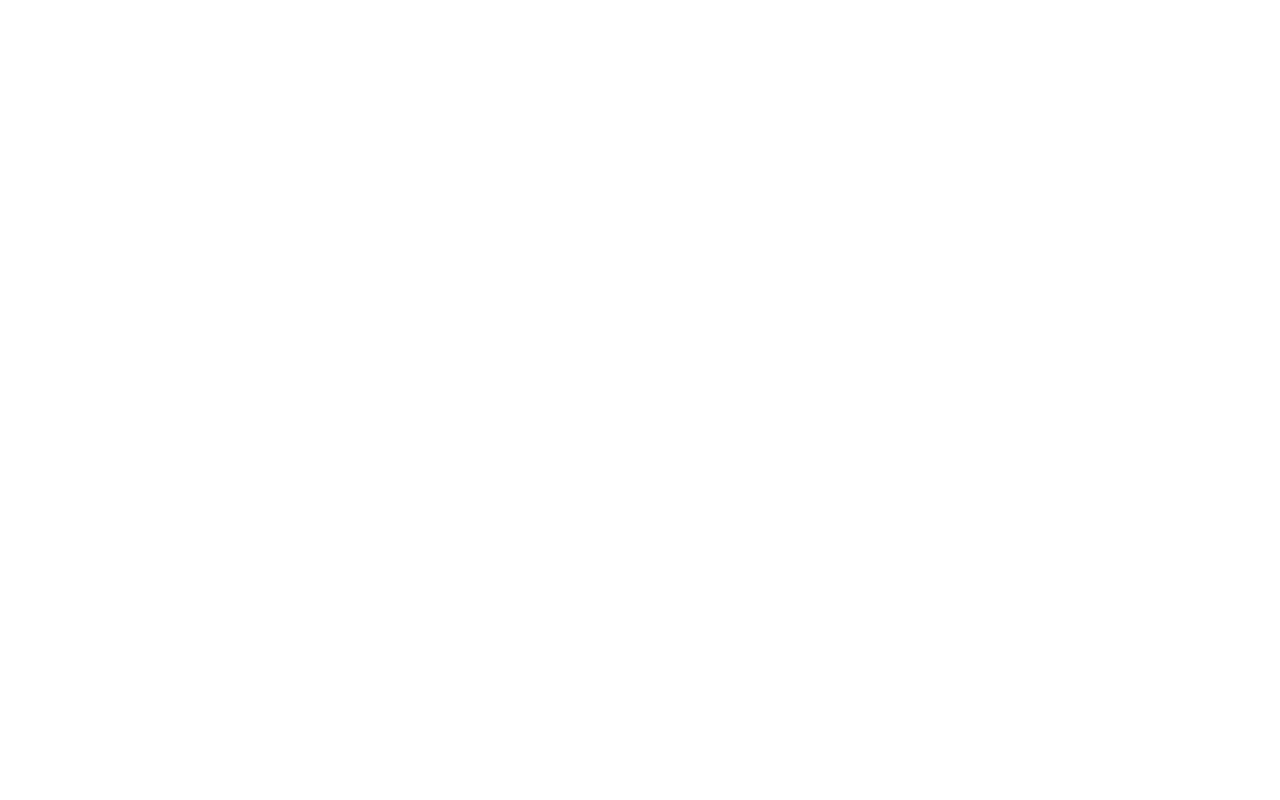
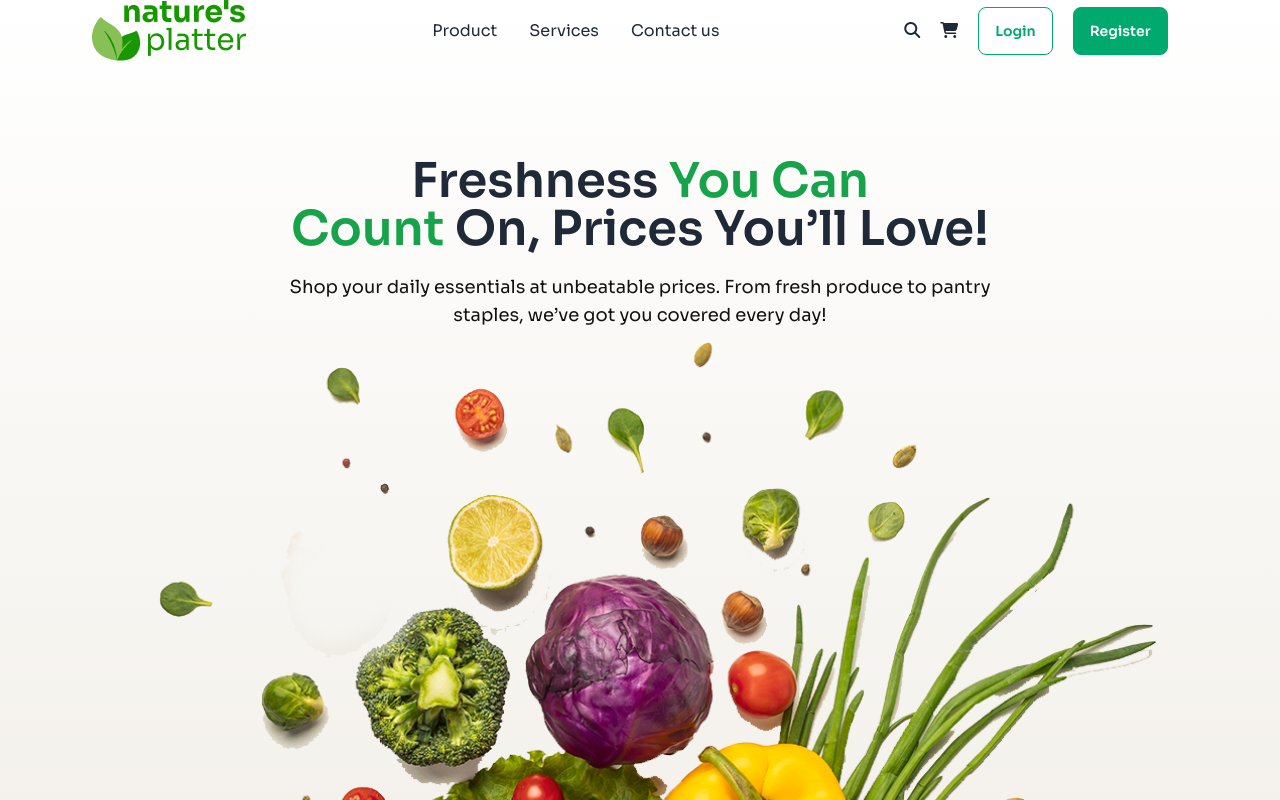
Before and after one commit to sariakhatun/Assignment3, a plain HTML site: page index.html in a window 1280 px wide. Shown: the top 800 px of the page. Drawn offline with nearby package versions, Linux system fonts and the light colour scheme.

Commit message:
header section

```diff
--- a/index.html
+++ b/index.html
@@ -4,12 +4,66 @@
     <meta charset="UTF-8" />
     <meta name="viewport" content="width=device-width, initial-scale=1.0" />
     <title>Assignment three</title>
+    <!-- font awesome -->
+    <script src="https://kit.fontawesome.com/87b3f6d9bf.js" crossorigin="anonymous"></script>
+    <!-- google font -->
+    <link rel="preconnect" href="https://fonts.googleapis.com" />
+    <link rel="preconnect" href="https://fonts.gstatic.com" crossorigin />
+    <link
+      href="https://fonts.googleapis.com/css2?family=Bebas+Neue&family=Fira+Sans:ital,wght@0,100;0,200;0,300;0,400;0,500;0,600;0,700;0,800;0,900;1,100;1,200;1,300;1,400;1,500;1,600;1,700;1,800;1,900&family=Manrope:wght@200..800&family=Open+Sans:ital,wght@0,300..800;1,300..800&family=Poppins:ital,wght@0,100;0,200;0,300;0,400;0,500;0,600;0,700;0,800;0,900;1,100;1,200;1,300;1,400;1,500;1,600;1,700;1,800;1,900&family=Quicksand:wght@300..700&family=Raleway:ital,wght@0,100..900;1,100..900&family=Roboto:ital,wght@0,100..900;1,100..900&family=Sora:wght@100..800&family=Work+Sans:ital,wght@0,100..900;1,100..900&display=swap"
+      rel="stylesheet"
+    />
+    <!-- tailwind+daisy UI -->
     <link
       href="https://cdn.jsdelivr.net/npm/daisyui@4.12.23/dist/full.min.css"
       rel="stylesheet"
       type="text/css"
     />
     <script src="https://cdn.tailwindcss.com"></script>
+
+    <style>
+      .sora {
+        font-family: "Sora", serif;
+        font-optical-sizing: auto;
+      }
+    </style>
   </head>
-  <body></body>
+  <body class="sora">
+    <header class="bg-gradient-to-b from-[#FFFFFF] to-[#EFEBE3]">
+      <nav class="flex justify-around items-center border-b-2 border-green-500
+       lg:border-none mb-24">
+        <div class="">
+          <img src="c2-assets/logo-header.png" alt="" class="hidden  lg:block"/>
+          <img src="c2-assets/logo-footer.png" alt="" class= " mb-4 lg:hidden">
+        </div>
+        <div>
+          <ul class="hidden lg:flex lg:space-x-8">
+            <li><a href="" class="hover:text-orange-500">Product</a></li>
+            <li><a href=""class="hover:text-orange-500">Services</a></li>
+            <li><a href=""class="hover:text-orange-500">Contact us</a></li>
+          </ul>
+        </div>
+        <div class="  lg:flex lg:space-x-5 lg:items-center">
+            <a href="" class="hidden lg:block"><i class="fa-solid fa-magnifying-glass"></i></a>
+            <a href="" class="hidden lg:block"><i class="fa-solid fa-cart-shopping"></i></a>
+            <button class="btn btn-outline btn-success hidden lg:block">Login</button>
+            <button class="btn btn-success text-white hidden lg:block">Register</button>
+
+            <a href="" class="">            <i class="fa-solid fa-bars text-green-500  lg:hidden"></i>
+            </a>
+        </div>
+
+      </nav>
+      <section>
+        <h1 class="text-5xl font-semibold text-center mb-5  lg:text-center">Freshness <span class=" text-green-600">You Can</span> <br>
+            <span  class=" text-green-600">Count</span> On, Prices You’ll Love!</h1>
+            <p class="text-lg text-[#111111] text-center">Shop your daily essentials at unbeatable prices. From fresh produce to pantry <br>staples, we’ve got you covered every day!</p>
+           <div class="flex  justify-center ">
+            <img src="c2-assets/hero-vegetables.png" alt="">
+           </div>
+      </section>
+    </header>
+    <main></main>
+    <footer></footer>
+  </body>
 </html>
```
